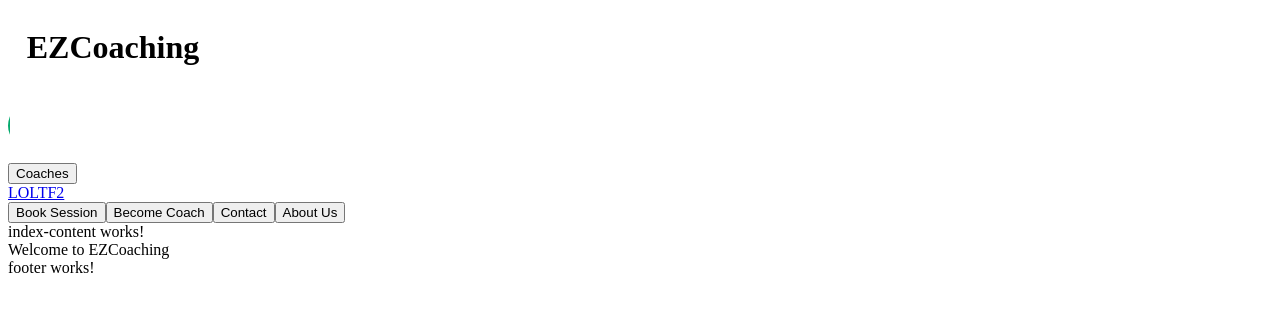
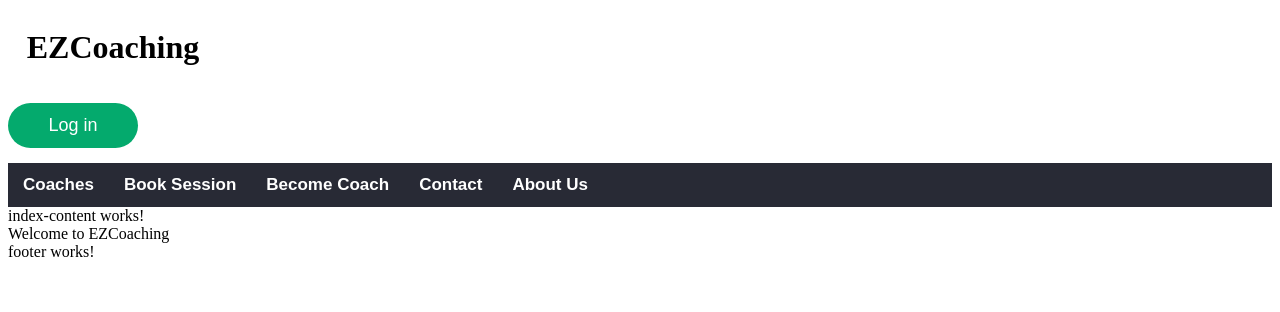
Before and after one commit to Gilaric/p3-coaching-projekt-angular, an Angular app: page / in a window 1280 px wide. Shown: the top 312 px of the page. Built offline with nearby package versions, Linux system fonts and the light colour scheme.

Commit message:
3 files modified

```diff
--- a/src/app/View/navbar/navbar.component.css
+++ b/src/app/View/navbar/navbar.component.css
@@ -7,7 +7,7 @@ body {
 p {
   margin: 0;
 }
-app-navbar .div_Navbar {
+.div_Navbar {
   top: 0;
   position: sticky;
   overflow: visible;
@@ -17,21 +17,21 @@ app-navbar .div_Navbar {
   height: 44px;
 }
 
-app-navbar .div_Navbar ul {
+.div_Navbar ul {
   padding-left: 10px;
   list-style-type: none;
 }
 
-app-navbar .div_Navbar ul li a {
+.div_Navbar ul li a {
   color: white;
 }
 
-app-navbar .div_AllButtons {
+.div_AllButtons {
   width: 100%;
   height: 44px;
 }
 
-app-navbar .div_AllButtons button {
+.div_AllButtons button {
   font-family: 'Source Sans Pro', sans-serif;
   font-size: 17px;
   font-weight: 600;
@@ -44,28 +44,28 @@ app-navbar .div_AllButtons button {
   background-color: #282a35;
 }
 
-app-navbar .div_AllButtons button:hover {
+.div_AllButtons button:hover {
   cursor: pointer;
   background-color: rgb(19, 19, 19);
 }
 
 /**/
 /**/
-app-navbar .div_Coaches_Dropdown {
+.div_Coaches_Dropdown {
   position: relative;
 
   display: inline-block;
 }
 
 /**/
-app-navbar .button_Coaches_Dropdown {
+.button_Coaches_Dropdown {
 }
 
-app-navbar .button_Coaches_Dropdown:hover {
+.button_Coaches_Dropdown:hover {
 }
 
 /**/
-app-navbar .div_Coaches_DropdownContent {
+.div_Coaches_DropdownContent {
   font-family: 'Source Sans Pro', sans-serif;
   font-size: 14px;
   font-weight: 600;
@@ -78,42 +78,42 @@ app-navbar .div_Coaches_DropdownContent {
 }
 
 /**/
-app-navbar .div_Coaches_DropdownContent a {
+.div_Coaches_DropdownContent a {
   color: white;
   padding: 10px 10px;
   text-decoration: none;
   display: block;
 }
 
-app-navbar .div_Coaches_DropdownContent a:hover {
+.div_Coaches_DropdownContent a:hover {
   background-color: rgb(19, 19, 19);
 }
 
 /**/
-app-navbar .div_Coaches_Dropdown:hover .div_Coaches_DropdownContent {
+.div_Coaches_Dropdown:hover .div_Coaches_DropdownContent {
   display: block;
 }
 
-app-navbar .button_BookSession {
+.button_BookSession {
 }
 
-app-navbar .button_BookSession:hover {
+.button_BookSession:hover {
 }
 
-app-navbar .button_BecomeCoach {
+.button_BecomeCoach {
 }
 
-app-navbar .button_BecomeCoach:hover {
+.button_BecomeCoach:hover {
 }
 
-app-navbar .button_Contact {
+.button_Contact {
 }
 
-app-navbar .button_Contact:hover {
+.button_Contact:hover {
 }
 
-app-navbar .button_AboutUs {
+.button_AboutUs {
 }
 
-app-navbar .button_AboutUs:hover {
+.button_AboutUs:hover {
 }
--- a/src/app/View/topbar/topbar.component.css
+++ b/src/app/View/topbar/topbar.component.css
@@ -26,7 +26,7 @@ a {
 .div_Wrapper_Login_Button {
   overflow: hidden;
   height: 75px;
-  width: 2;
+  width: 200px;
 }
 
 .div_Login_Button {
--- a/src/app/View/topbar/topbar.component.html
+++ b/src/app/View/topbar/topbar.component.html
@@ -1,4 +1,5 @@
 <meta name="viewport" content="width=device-width, initial-scale=1" />
+<div class="div_Wrapper_Topbar">
   <div class="div_Wrapper_TitleText">
     <a class="a_indexLink" [routerLink]="['/']">
       <h1 class="h1_TitleText">EZCoaching</h1>
@@ -16,3 +17,4 @@
       <button [routerLink]="['/login']" class="button_Login">Log in</button>
     </div>
   </div>
+</div>
```
Lines whose indentation alone changed are shown as unchanged.
